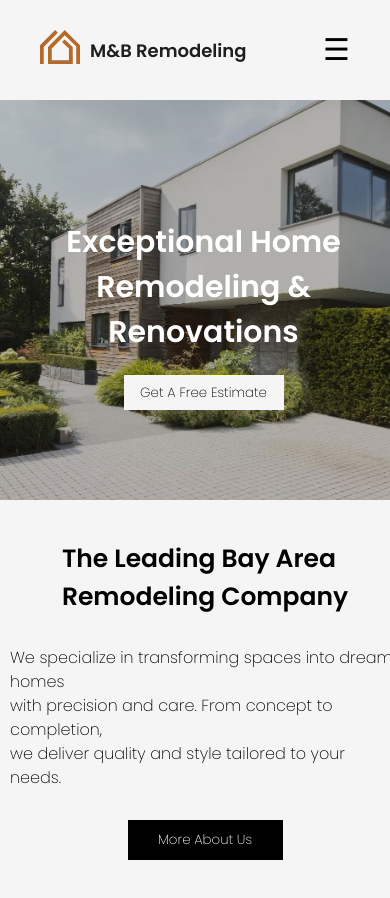
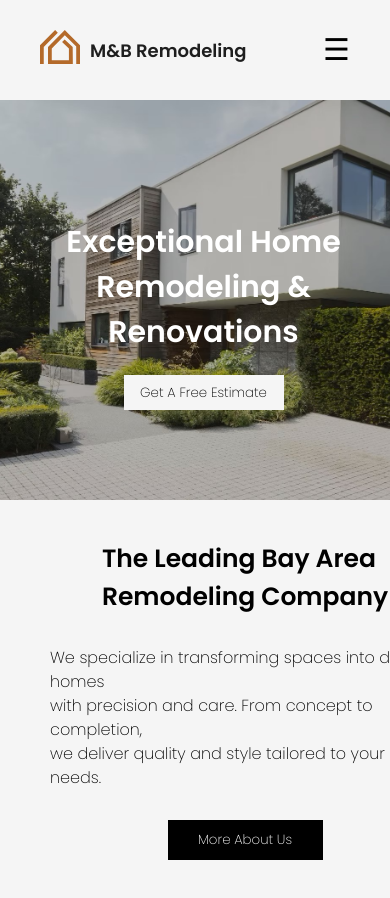
Before and after one commit to Tatia-Idukashvili/M-B_Remodelling_Company, a plain HTML site: page index.html in a window 390 px wide. Shown: the top 898 px of the page. Drawn offline with Linux system fonts and the light colour scheme; grey boxes are pictures that could not be loaded.

Commit message:
Updated style.css

```diff
--- a/style.css
+++ b/style.css
@@ -761,8 +761,7 @@ footer a{
         width: 100%;
         height: 50%;
         align-items: center;
-        padding-left: 20px;
-        /* padding: 0px 20px; */
+        margin: 0px 30px;
     }
     .LBA-text h2 {
         font-size: 25px;
```
